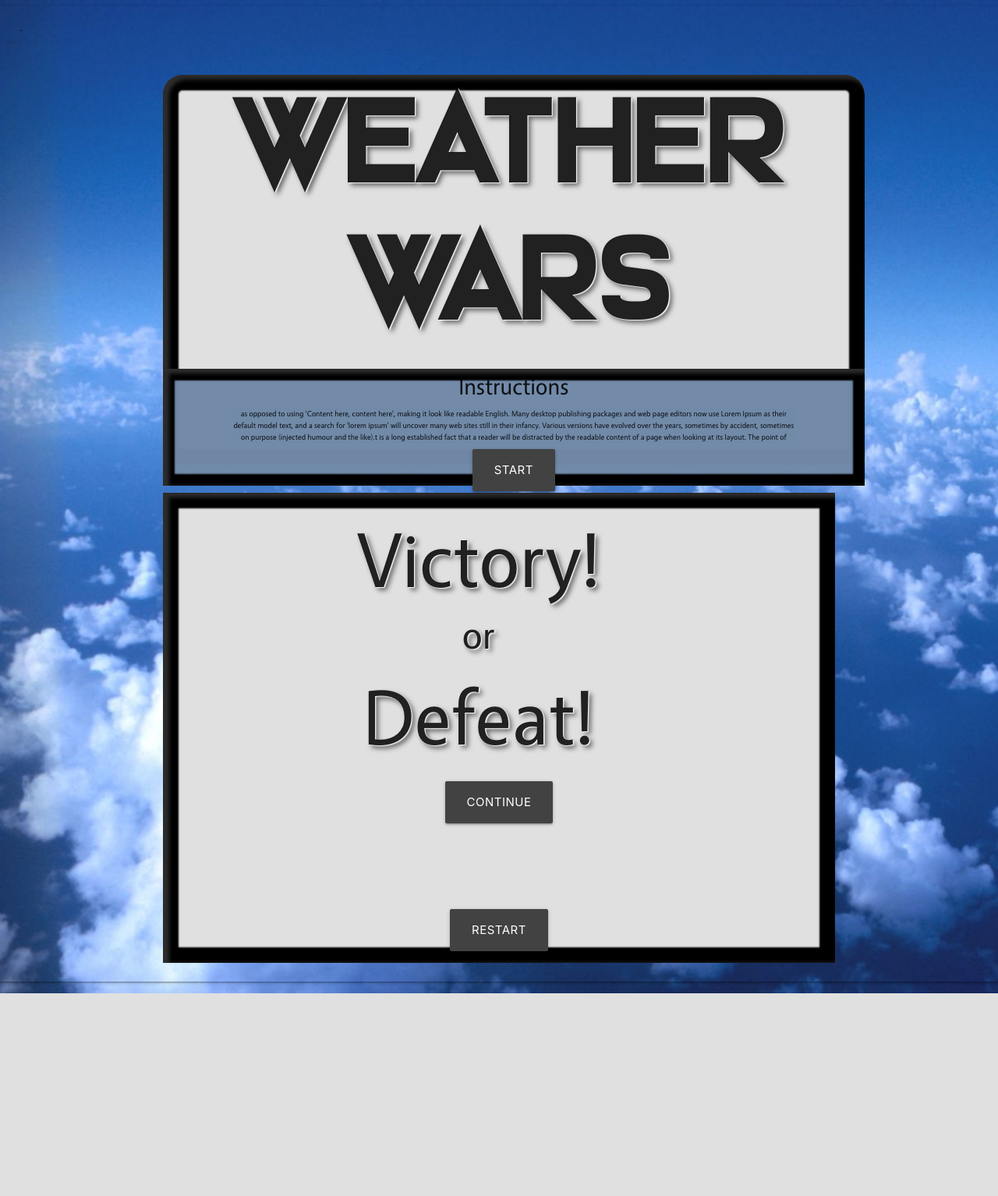
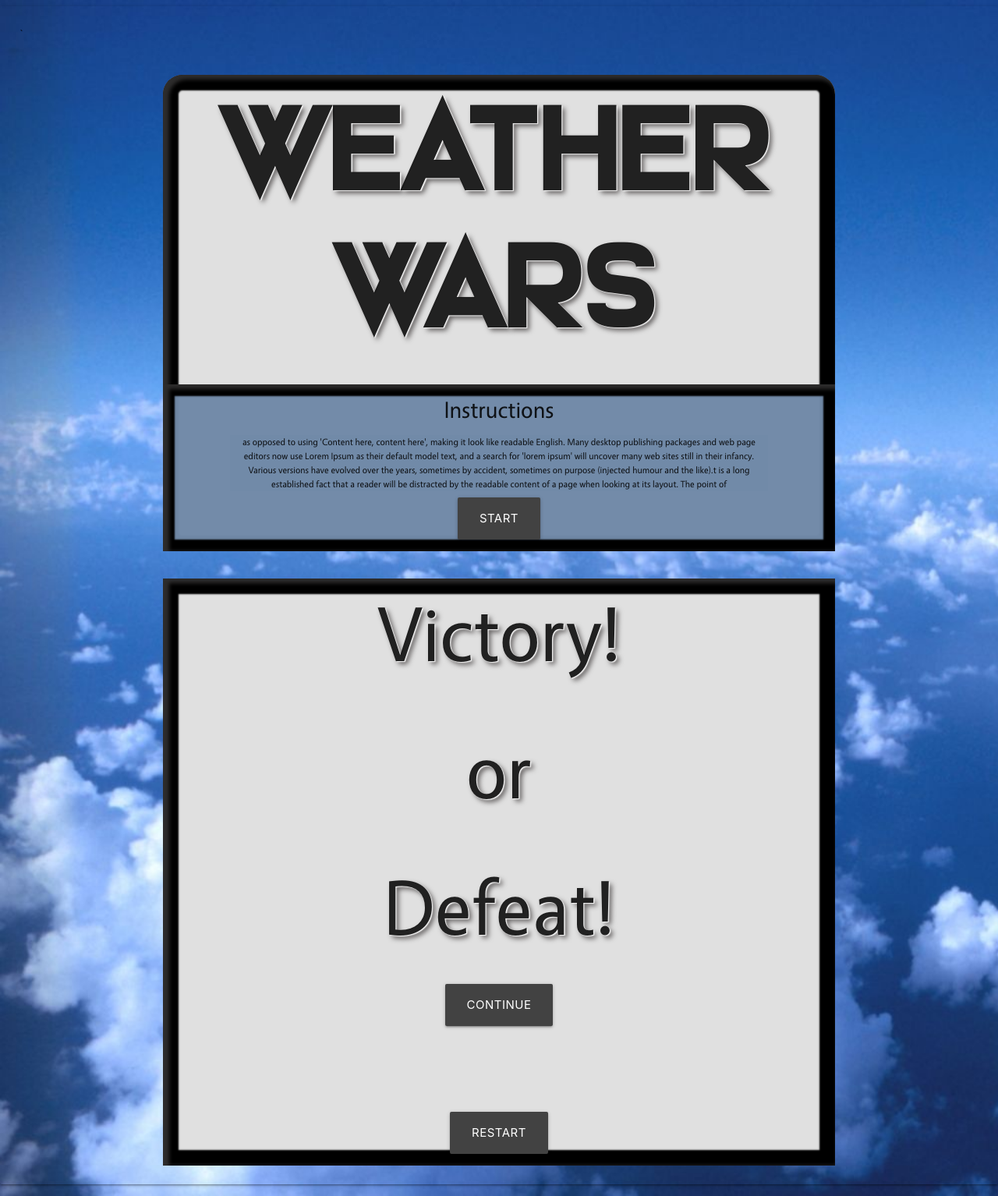
Before and after one commit to ac3charland/WeatherWars, a PHP site: page / in a window 1280 px wide. Shown: the whole page at 78% size. Before the commit the page ends 1274 px from the top, so only its background shows below. Run offline with PHP 8.4, Linux system fonts and the light colour scheme; some libraries are stand-ins or nearby versions.

Commit message:
fixing margins

```diff
--- a/assets/style/style.css
+++ b/assets/style/style.css
@@ -7,31 +7,23 @@ body {background-image: url("../images/blue-background.jpg");
 h1 {
     font-size: 160px;
     font-family: title;
+    padding: 10px;
 
 }
 
 h2 {
-padding-top: 30px;
-padding-left: 120px;
+padding: 15px;
 font-size: 100px;
 width: 80%;
 text-shadow: 1.3px 1.3px 1.3px  white, 4px 4px 6px #666363;
-
+margin-left: auto;
+margin-right: auto;
 
 }
 
-h2.or {font-size: 50px;
 
-    padding-bottom:-40px;
-}
 
-h2.Victory {
-    margin-bottom:-50px;
-}
 
-h2.Defeat {
-margin-top:-30px;
-}
 
 h3 {
     font-family: body;
@@ -47,8 +39,7 @@ div #info {
 }
 
 div .instructions {background-color: #728aa9fA;
-    height: 150px;
-    width: 900px;
+
 
     font-size: 15px;
     box-shadow: inset 5px 3px 5px 3px #2d2c2c, inset 0px 0px 2px 15px black;
@@ -64,13 +55,12 @@ div .instructions {background-color: #728aa9fA;
 
 div.instructionheader{
     font-size: 30px;
-
+    padding: 10px;
 }
 
 
 #info {background-color: #e0e0e0;
-height: 500px;
-width: 900px;
+
 border-radius: 25px;
 }
 
@@ -157,6 +147,8 @@ border-radius: 25px;
 
 #restart-continue {
     display: none;
+    margin-left: auto;
+    margin-right:auto;
 }
 
  .btn {
@@ -190,10 +182,12 @@ background-color: #e0e0e0;
 }
 
 .paragraph{
-    font-size: 10px;
-    margin-top: 5px;
+    font-size: 12px;
+    margin-left: auto;
+    margin-right: auto;
+
     width: 80%;
-    margin-left: 90px;
+
     background-color: #728aa9fA;
 }
 
```
